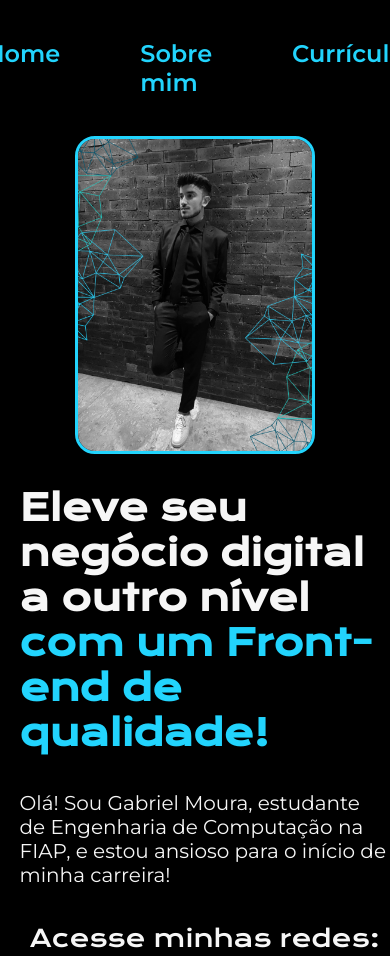
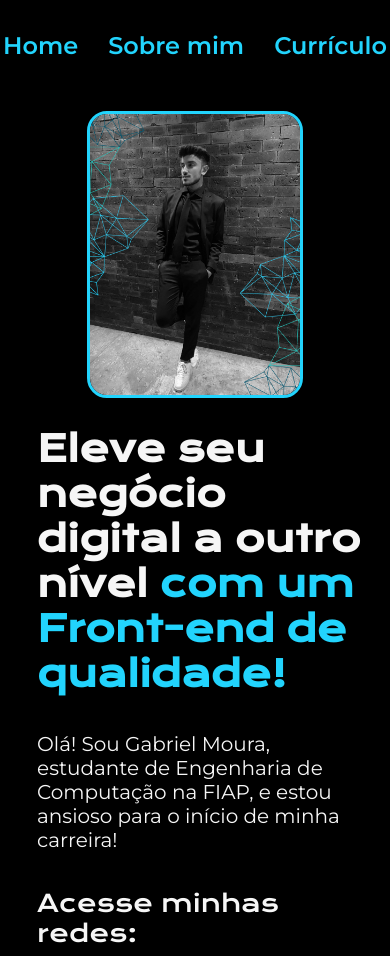
Before and after one commit to Gabs-Moura/portfolio, a plain HTML site: page index.html in a window 390 px wide. Shown: the top 956 px of the page. Drawn offline with nearby package versions, Linux system fonts and the light colour scheme.

Commit message:
Update style.css

```diff
--- a/styles/style.css
+++ b/styles/style.css
@@ -128,18 +128,20 @@ body{
     font-weight: 400;
 
 }
-@media (max-width: 1200px){
+@media (max-width: 880px){
 
     .cabecalho{
-        padding: 10% 0;
-        font-size: 1.5rem;
+        padding: 8% 0 8% 0;
+        width: auto;
     }
 
     .cabecalho_menu{
+        gap: 30px;
         justify-content: center;
     }
 
     .apresentacao{
+        padding: 5%;
         flex-direction: column-reverse;
 
     }
```
